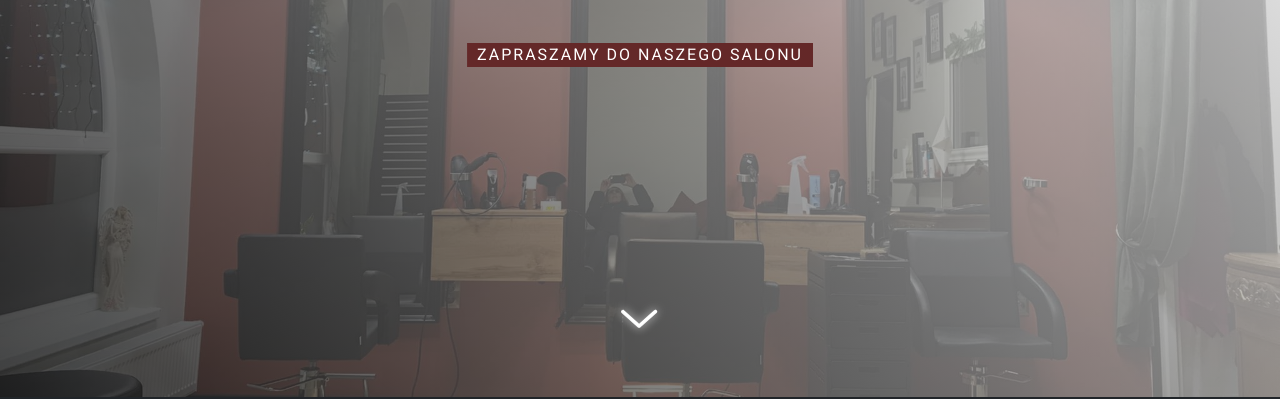
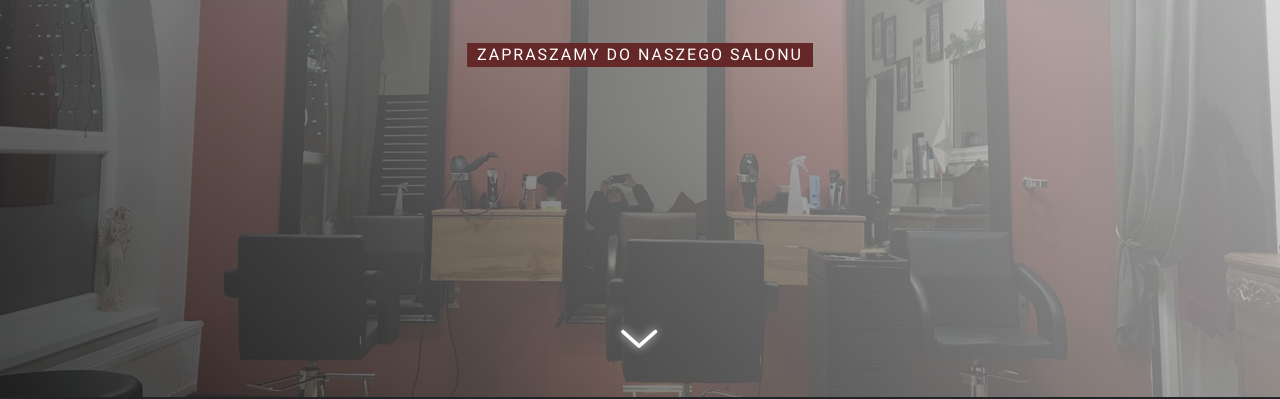
Before and after one commit to michalbs87/fajny_fryzjer, a plain HTML site: page index.html in a window 1280 px wide. Shown: the part 403-802 px from the top of the page. Drawn offline with nearby package versions, Linux system fonts and the light colour scheme.

Commit message:
chevron down 20px

```diff
--- a/scss/style.scss
+++ b/scss/style.scss
@@ -108,7 +108,7 @@ body {
 .chevron-down {display: flex;
     justify-content: center;
 	position: sticky;
-	bottom: 60px;
+	bottom: 40px;
 
 
 }
```
Also changed, not shown: css/style.css.
